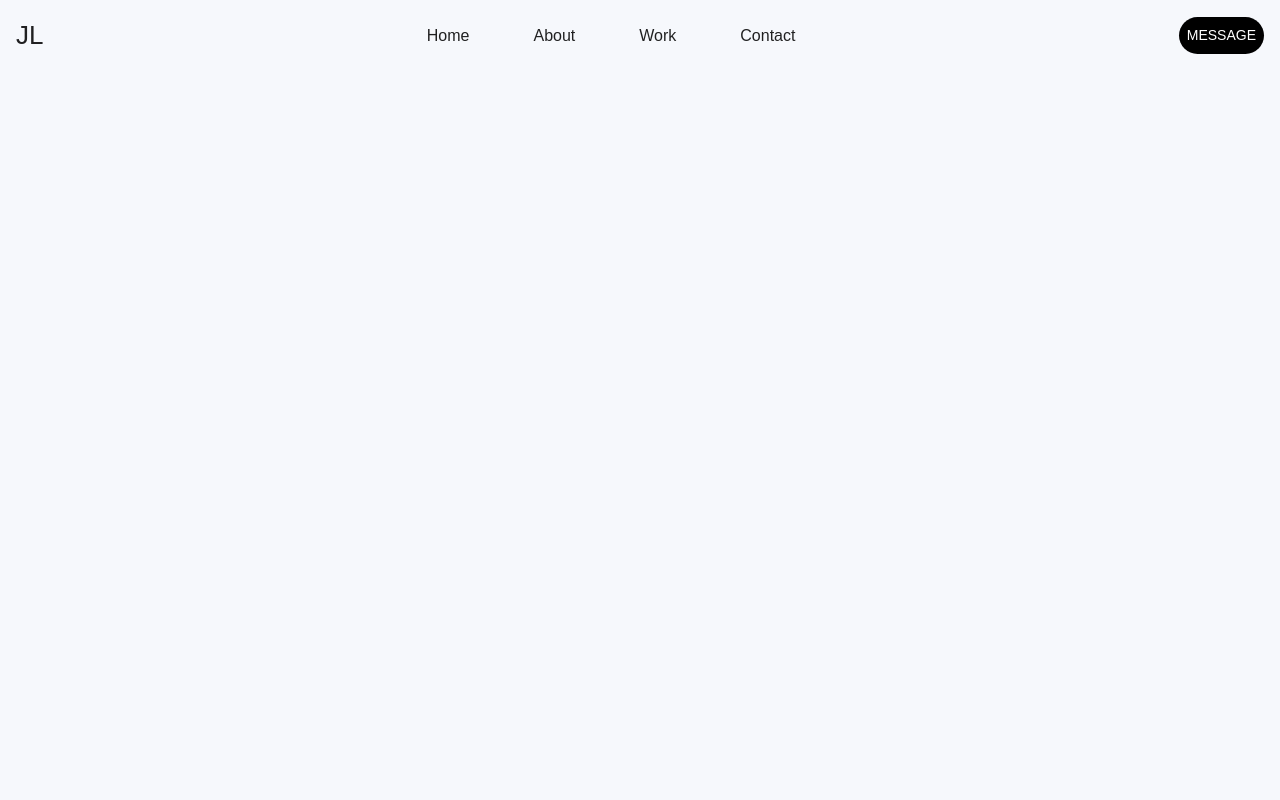
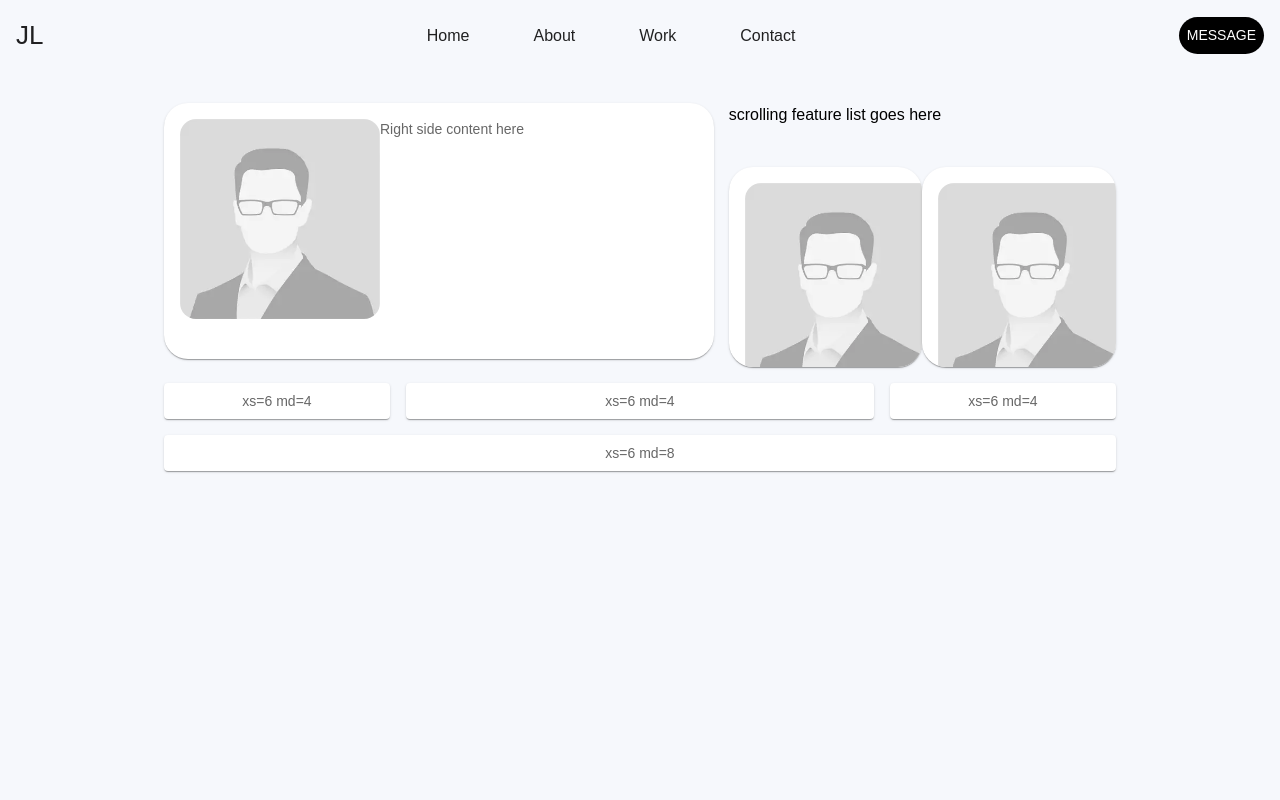
Before and after one commit to josephlee3454/portfolio-frontend, a React (Vite) app: page / in a window 1280 px wide. Shown: the top 800 px of the page. Built offline with nearby package versions, Linux system fonts and the light colour scheme.

Commit message:
feature: - added grid folders and base level layout for actual hom grid

```diff
--- /dev/null
+++ b/src/components/features/grid/home-grid/home-grid.tsx
@@ -0,0 +1,56 @@
+import { Box, Grid, Paper, Stack, styled } from "@mui/material"
+import { BaseImageCard } from "../../../base-mui-components/base-image-card";
+import { BaseCard, BaseTypography } from "../../../base-mui-components";
+
+
+
+export const HomeGrid = () => {
+
+    const Item = styled(Paper)(({ theme }) => ({
+        backgroundColor: '#fff',
+        ...theme.typography.body2,
+        padding: theme.spacing(1),
+        textAlign: 'center',
+        color: (theme.vars ?? theme).palette.text.secondary,
+        ...theme.applyStyles('dark', {
+          backgroundColor: '#1A2027',
+        }),
+      }));
+
+    return(
+        <Box sx={{ flexGrow: 1 }}>
+            <Grid container spacing={2}>
+                <Grid size={{ xs: 4, md: 7 }}>
+                    <BaseImageCard width={550} height={256} isRightContent={true}/>
+                </Grid>
+                <Grid size={{ xs: 5, md: 5 }}>
+                    <Box>
+                        <BaseTypography
+                            value={"scrolling feature list goes here "}
+                            fontSize={16}
+                            color={"#000"}
+                            typographyVariant={"h1"}
+
+                             />
+                        <Stack display={'flex'} flexDirection={'row'} mt={5} >
+                            <BaseImageCard width={200} height={200} isBottomContent={true}/>
+                            <BaseImageCard width={200} height={200} isBottomContent={true}/>
+                        </Stack>
+                    </Box>
+                </Grid>
+                <Grid size={{ xs: 3, md: 3 }}>
+                    <Item>xs=6 md=4</Item>
+                </Grid>
+                <Grid size={{ xs: 6, md: 6 }}>
+                    <Item>xs=6 md=4</Item>
+                </Grid>
+                <Grid size={{ xs: 3, md: 3 }}>
+                    <Item>xs=6 md=4</Item>
+                </Grid>
+                <Grid size={{ xs: 10, md: 12 }}>
+                    <Item>xs=6 md=8</Item>
+                </Grid>
+            </Grid>
+        </Box>
+    )
+}
--- a/src/components/features/home/home.tsx
+++ b/src/components/features/home/home.tsx
@@ -1,4 +1,5 @@
 import { Container } from "@mui/material";
+import { HomeGrid } from "../grid/home-grid/home-grid";
 
 export const Home: React.FC = () => {
 
@@ -7,7 +8,7 @@ export const Home: React.FC = () => {
             height: '800px',
             width: '1000px',
         }}>
-
+            <HomeGrid />
 
         </Container>
     )
```
